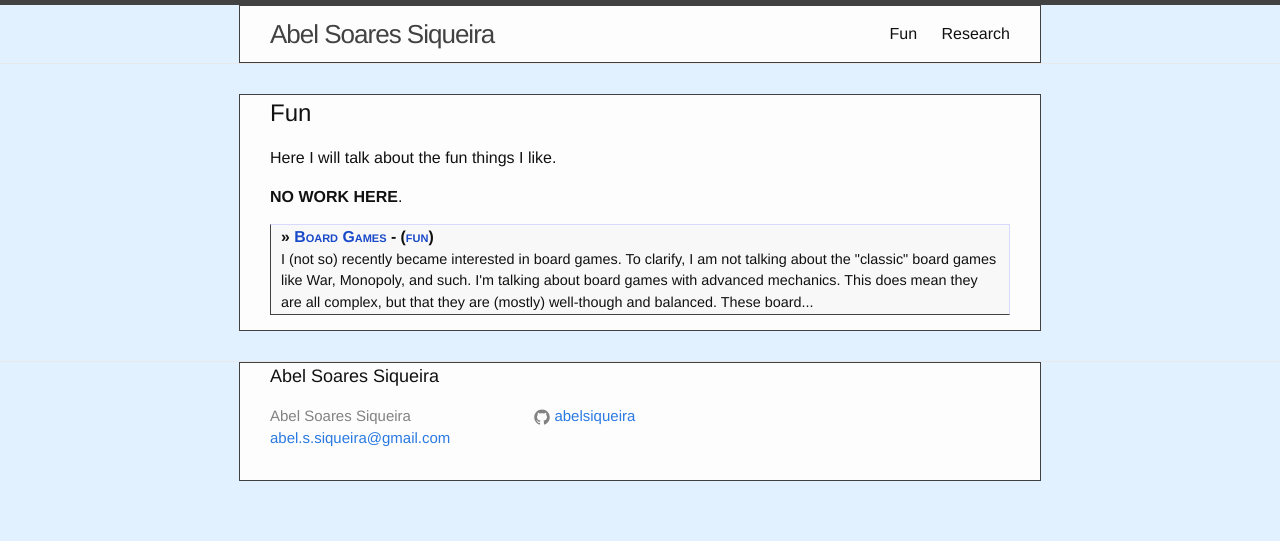
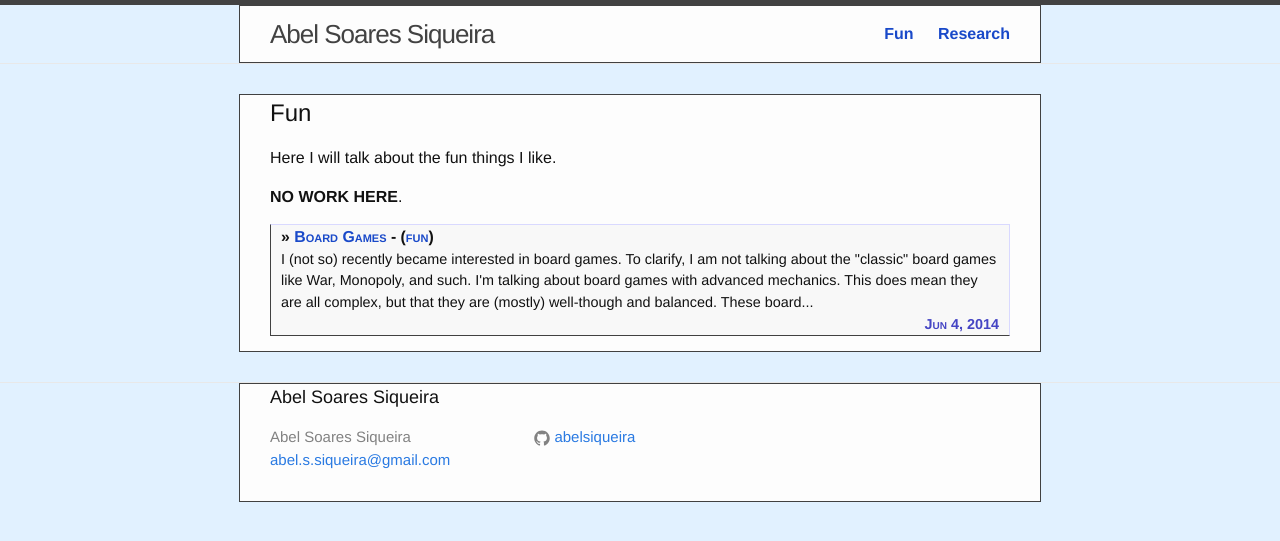
Before and after one commit to abelsiqueira/abelsiqueira.github.io-old, a Jekyll site: the page built from _posts/1900-01-01-fun.html, in a window 1280 px wide. Shown: the top 541 px of the page. Built offline with Jekyll 4.4.1, drawn with Linux system fonts in a browser that asks for light colours.

Commit message:
Update creation of post, and create category. Update excerpt and create category layout

```diff
--- a/_includes/excerpt.html
+++ b/_includes/excerpt.html
@@ -5,5 +5,8 @@
     <a href="{{ post.url | prepend: site.baseurl }}"> {{ post.title }}</a> -
     (<a href="{{ site.baseurl }}/{{ cat }}.html">{{ cat }}</a>) <br> </strong>
   {{ post.excerpt | strip_html | truncatewords: 50 }}
+  <div class="excerpt-date">
+    {{ post.date | date: "%b %-d, %Y" }}
+  </div>
 </div>
 {% endif %}
--- a/_sass/_layout.scss
+++ b/_sass/_layout.scss
@@ -32,7 +32,8 @@
     }
 
     .page-link {
-        color: $text-color;
+        color: $link-color;
+        font-weight: bold;
         line-height: $base-line-height;
 
         // Gaps between nav items, but not on the first one
@@ -261,3 +262,10 @@
 .excerpt a, a:hover, a:visited {
   color: $link-color;
 }
+
+.excerpt-date {
+  text-align: right;
+  color: $sec-color;
+  font-variant: small-caps;
+  font-weight: bold;
+}
--- a/css/main.scss
+++ b/css/main.scss
@@ -15,6 +15,7 @@
 $spacing-unit:     30px;
 
 $text-color:       #111;
+$sec-color:        #4545c4;
 $background-color: #e1f1ff;
 $excerpt-color:    #f8f8f8;
 $brand-color:      #2a7ae2;
```
Also changed, not shown: _layouts/category.html (added, +14 -0 lines), 2 other files.
